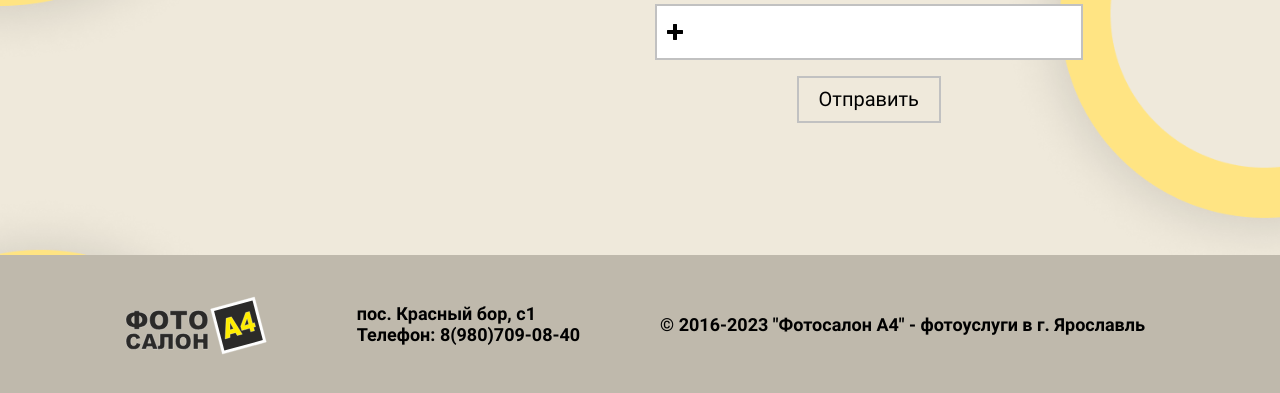
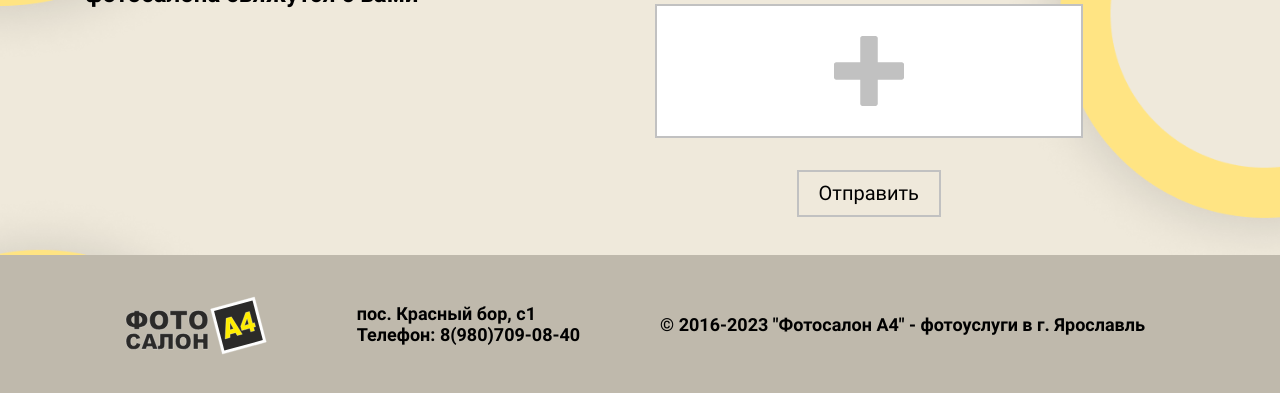
Before and after one commit to Hastle/A4-photo-salon, a React app: page /order in a window 1280 px wide. Shown: the part 545-938 px from the top of the page. Built offline with nearby package versions, Linux system fonts and the light colour scheme.

Commit message:
add styles for FileUpload component

```diff
--- a/src/components/Inputs/FileUpload/styles.module.sass
+++ b/src/components/Inputs/FileUpload/styles.module.sass
@@ -2,8 +2,17 @@
 /*==========  FileUpload  ==========*/
 .upload_container
 	display: flex
+	justify-content: center
+	align-items: center
 	background: $white
 	border: 2px solid $border
-	max-width: 470px
-	padding: 18px 10px
+	padding: 30px 10px
 	cursor: pointer
+.upload_files
+	display: flex
+	flex-direction: column
+	overflow: hidden
+.icon
+	color: $border
+	height: 70px
+	width: 70px
```
